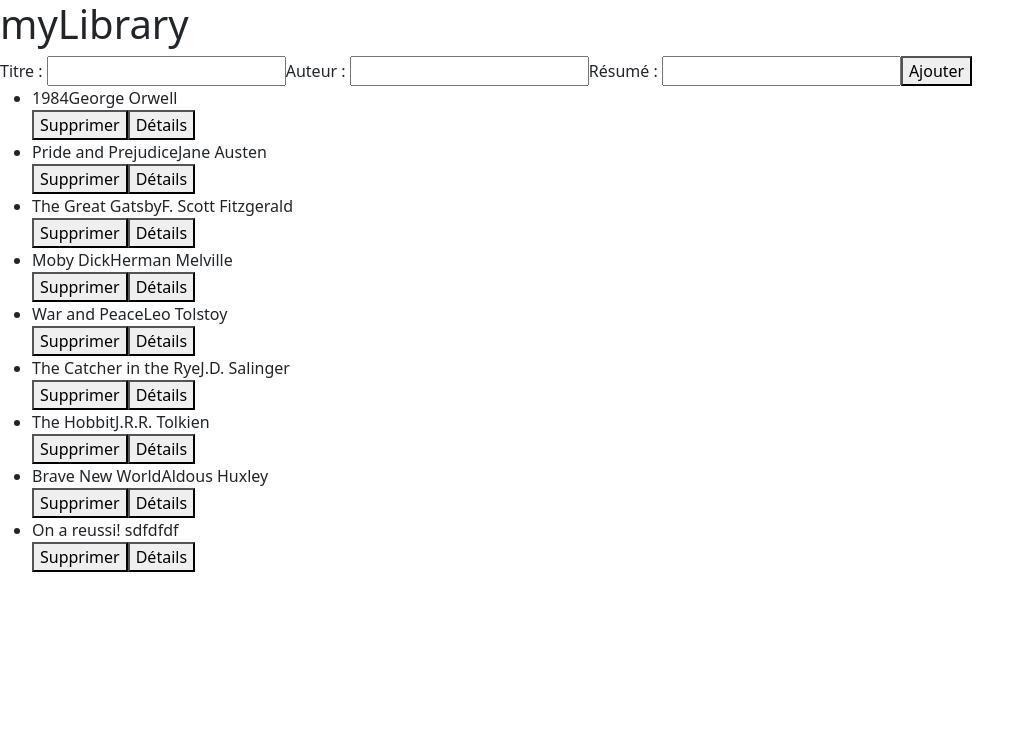
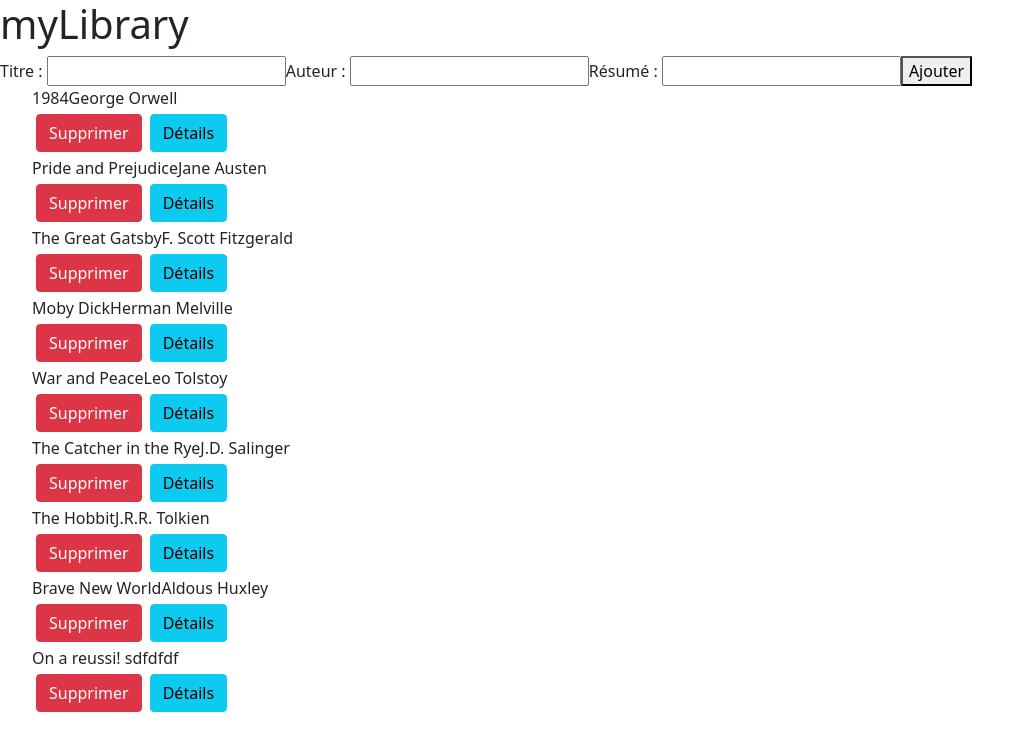
Before and after one commit to Lysianedon/my-library, an Angular app in the folder myLibrary/: page / in a window 1280 px wide. Shown: the top 750 px of the page, without its empty margins (0-1035 px from the left). Built offline with nearby package versions, Linux system fonts and the light colour scheme; data requests are answered from the project's data file.

Commit message:
buttons Bootstrap formating done on book-list

```diff
--- a/myLibrary/src/app/book-list/book-list.component.html
+++ b/myLibrary/src/app/book-list/book-list.component.html
@@ -4,7 +4,8 @@
 <ul *ngIf="books$">
     <li *ngFor="let book of books$ | async">
         <app-book-item [book]="book"></app-book-item>
-        <button (click)="onRemove(book.id)">Supprimer</button>
-        <button [routerLink]="['/books', book.id, 'details']" routerLinkActive="active">Détails</button>
+        <button class="btn btn-danger m-1" (click)="onRemove(book.id)">Supprimer</button>
+        <button class="btn btn-info m-1 " [routerLink]="['/books', book.id, 'details']"
+            routerLinkActive="active">Détails</button>
     </li>
 </ul>
--- a/myLibrary/src/index.html
+++ b/myLibrary/src/index.html
@@ -7,7 +7,6 @@
   <base href="/">
   <meta name="viewport" content="width=device-width, initial-scale=1">
   <link rel="icon" type="image/x-icon" href="favicon.ico">
-
   <link href="https://cdn.jsdelivr.net/npm/bootstrap@5.0.0-beta2/dist/css/bootstrap.min.css" rel="stylesheet" />
   <script src="https://cdn.jsdelivr.net/npm/bootstrap@5.0.0-beta2/dist/js/bootstrap.bundle.min.js"></script>
 </head>
--- a/myLibrary/src/styles.css
+++ b/myLibrary/src/styles.css
@@ -1 +1,3 @@
-/* You can add global styles to this file, and also import other style files */
+ul {
+    list-style-type: none;
+}
```
